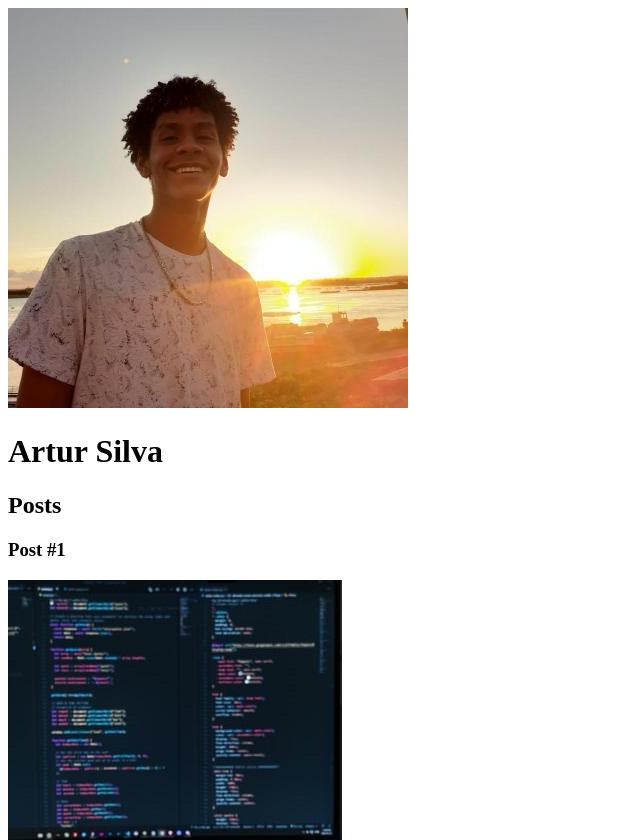
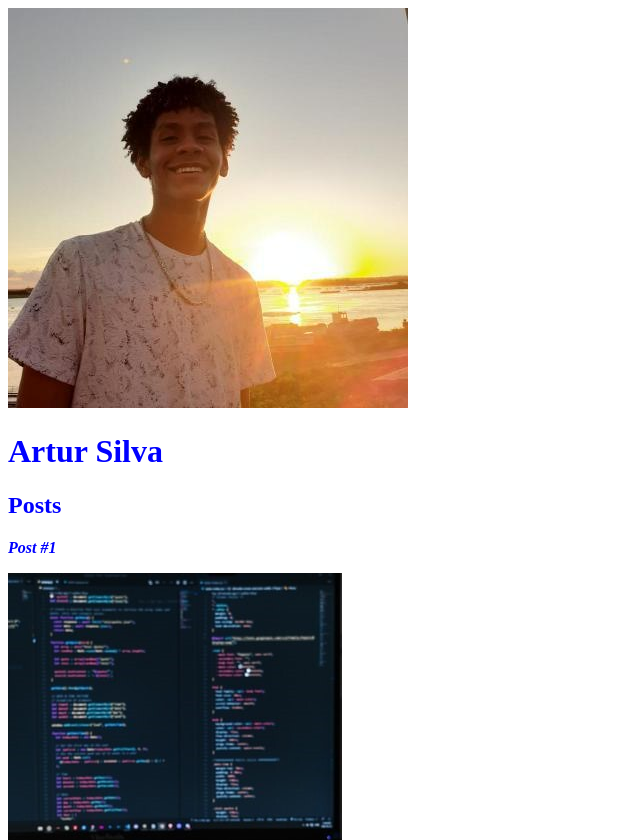
Before and after one commit to Dev-Artur-Silva/estudos_html-css, a plain HTML site: page index.html in a window 1280 px wide. Shown: the top 840 px of the page, without its empty margins (0-640 px from the left). Drawn offline with Linux system fonts and the light colour scheme.

Commit message:
id e class

```diff
--- a/index.html
+++ b/index.html
@@ -14,21 +14,22 @@
     <head>
         <meta charset="utf-8">
         <title>Pagina de Estudos</title>
+        <link rel="stylesheet" href="style.css">
     </head>
 
     <body>
         <header>
             <img src="eu.jpg" alt="Ilustração do rosto de Artur Silva">
-            <h1>Artur Silva</h1>
+            <h1 id='title'>Artur Silva</h1>
         </header>
 
         <section>
             <header>
-                <h2>Posts</h2>
+                <h2 class="subtitle">Posts</h2>
             </header>
             <article>
                 <header>
-                    <h3>Post #1</h3>
+                    <h3 class='post_title'>Post #1</h3>
                     <img src="cenario.jpg" alt="Ilustração da mesa de um programador">
                 </header>
                 <p>
```
